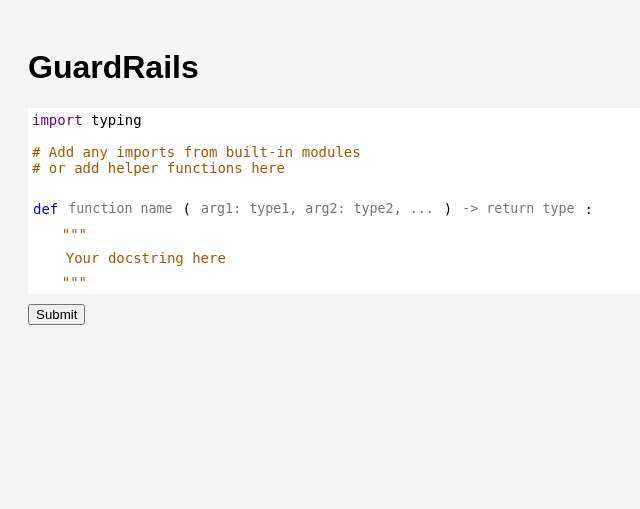
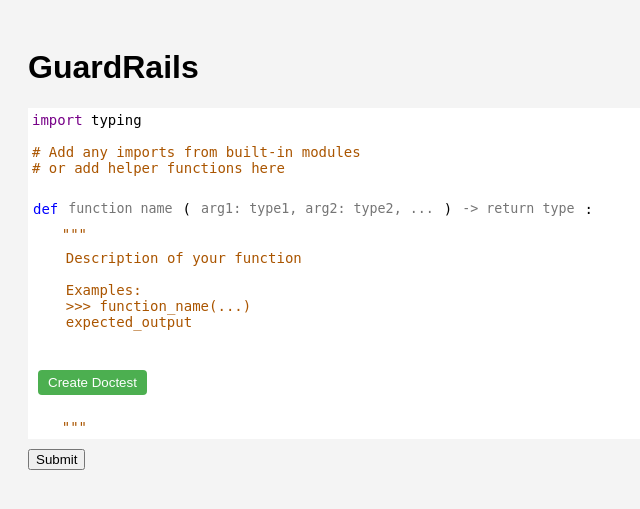
Before and after one commit to mrigankpawagi/GuardRails, a Flask app: page / in a window 1280 px wide. Shown: the top 509 px of the page, without its empty margins (0-640 px from the left). Run offline with Flask 2, Linux system fonts and the light colour scheme; parts of the project's set-up code (start-up, migrations or seed data) failed here and were passed over.

Commit message:
add doctests to the interface

```diff
--- a/updates/app/templates/index.html
+++ b/updates/app/templates/index.html
@@ -54,6 +54,7 @@
         }
         .docstring-wrapper {
             font-family: monospace;
+            background-color: #fff;
         }
         .quotes {
             color: #a50;
@@ -86,6 +87,22 @@
         .prefix.punctuation {
             color: #000;  /* Punctuation color */
         }
+        .doctest-controls {
+            margin: 10px 0;
+            background-color: #fff;
+            padding: 10px;
+        }
+        .doctest-button {
+            background-color: #4CAF50;
+            color: white;
+            padding: 5px 10px;
+            border: none;
+            border-radius: 4px;
+            cursor: pointer;
+        }
+        .doctest-button:hover {
+            background-color: #45a049;
+        }
     </style>
 </head>
 <body>
@@ -112,6 +129,9 @@
             <div class="docstring-wrapper">
                 <div class="quotes">    """</div>
                 <div id="docstringEditor"></div>
+                <div class="doctest-controls">
+                    <button type="button" class="doctest-button" id="addDoctest">Create Doctest</button>
+                </div>
                 <div class="quotes">    """</div>
             </div>
         </div>
@@ -124,7 +144,7 @@
         var docstringEditor = CodeMirror(document.getElementById('docstringEditor'), {
             lineNumbers: false,
             theme: 'default',
-            value: '    Your docstring here',
+            value: '    Description of your function\n\n    Examples:\n    >>> function_name(...)\n    expected_output\n',
             indentUnit: 4,
             gutters: ["CodeMirror-linenumbers"]
         });
@@ -181,22 +201,70 @@
                 });
         });
 
-        // Add auto-resize functionality
-        function setupAutoResize(input) {
-            function updateWidth() {
-                let contents = input.value || input.placeholder;
-                input.style.width = (contents.length) + 'ch';
-            }
-
-            input.addEventListener('input', updateWidth);
-            input.addEventListener('change', updateWidth);
-            updateWidth(); // Initial width
+        function updateWidth(input) {
+            let contents = input.value || input.placeholder;
+            input.style.width = (contents.length) + 'ch';
         }
 
-        // Setup auto-resize for both inputs
-        setupAutoResize(document.getElementById('functionName'));
-        setupAutoResize(document.getElementById('arguments'));
-        setupAutoResize(document.getElementById('returnType'));
+        updateWidth(document.getElementById('functionName'));
+        updateWidth(document.getElementById('arguments'));
+        updateWidth(document.getElementById('returnType'));
+
+        function createDoctest(functionName) {
+            return `\n    >>> ${functionName}(...)\n    expected_output\n`;
+        }
+
+        document.getElementById('addDoctest').addEventListener('click', function() {
+            const functionName = document.getElementById('functionName').value || 'function_name';
+            const doctest = createDoctest(functionName);
+            const doc = docstringEditor.getValue();
+            const currentPos = docstringEditor.getCursor();
+
+            // Insert doctest at cursor position or at the end
+            if (currentPos) {
+                docstringEditor.replaceRange('\n' + doctest, currentPos);
+            } else {
+                docstringEditor.setValue(doc + doctest);
+            }
+        });
+
+        // Update doctest examples when function name changes
+        function updateDoctestFunctionNames(input) {
+            const oldName = input.dataset.lastValue || 'function_name';
+            const newName = input.value || 'function_name';
+            input.dataset.lastValue = newName;
+
+            // Update existing doctests with new function name
+            const content = docstringEditor.getValue();
+            const updatedContent = content.replace(
+                new RegExp(`>>> ${oldName}\\(`, 'g'),
+                `>>> ${newName}(`
+            );
+
+            docstringEditor.setValue(updatedContent);
+        }
+
+        document.getElementById('functionName').addEventListener('input', function(e) {
+            updateDoctestFunctionNames(this);
+            updateWidth(this);
+        });
+
+        document.getElementById('functionName').addEventListener('change', function() {
+            updateDoctestFunctionNames(this);
+            updateWidth(this);
+        });
+        document.getElementById('arguments').addEventListener('input', function() {
+            updateWidth(this);
+        });
+        document.getElementById('arguments').addEventListener('change', function() {
+            updateWidth(this);
+        });
+        document.getElementById('returnType').addEventListener('input', function() {
+            updateWidth(this);
+        });
+        document.getElementById('returnType').addEventListener('change', function() {
+            updateWidth(this);
+        });
     </script>
 </body>
 </html>
```
